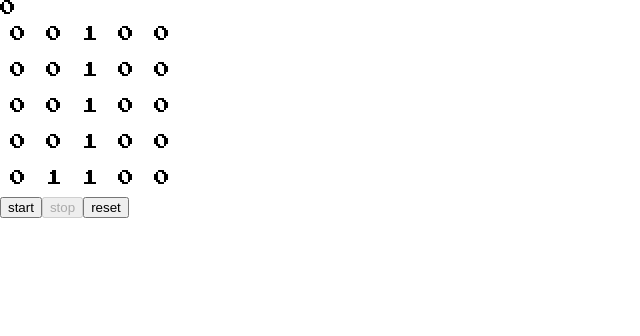
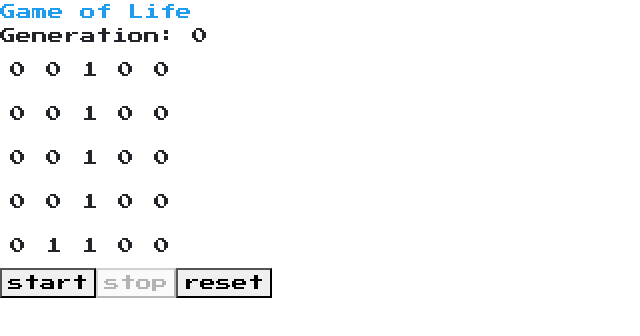
Before and after one commit to daniellzl/game-of-life, a React (Create React App) app: page / in a window 1280 px wide. Shown: the top 336 px of the page, without its empty margins (0-640 px from the left). Built offline with nearby package versions, Linux system fonts and the light colour scheme.

Commit message:
game-of-life css rough draft

```diff
--- a/src/components/game-of-life/game-of-life.component.jsx
+++ b/src/components/game-of-life/game-of-life.component.jsx
@@ -1,11 +1,15 @@
 import { useState } from "react";
 import { getRandomizedBoard, advanceOneGen, toggleCell } from "../../helper.js";
+import "nes.css/css/nes.min.css";
+import CSS from "./game-of-life.module.scss";
 
 const BOARD_X = 5;
-const BOARD_Y = 5
+const BOARD_Y = 5;
 const UPDATE_INTERVAL = 2000;
 
-const GameOfLife = ({ initialBoard = getRandomizedBoard(BOARD_X, BOARD_Y)}) => {
+const GameOfLife = ({
+  initialBoard = getRandomizedBoard(BOARD_X, BOARD_Y),
+}) => {
   const [board, setBoard] = useState(initialBoard);
   const [generation, setGeneration] = useState(0);
   const [gameInterval, setGameInterval] = useState(null);
@@ -37,19 +41,27 @@ const GameOfLife = ({ initialBoard = getRandomizedBoard(BOARD_X, BOARD_Y)}) => {
   };
 
   return (
-    <>
-      <div>{generation}</div>
+    <div className={CSS.gameOfLife}>
+      <div className="nes-text is-primary">Game of Life</div>
+      <div>Generation: {generation}</div>
+      <div>
         {board.map((row, rowI) => {
           return (
             <div key={`row${rowI}`} style={{ display: "flex" }}>
               {row.map((col, colI) => (
-              <div key={`col${colI}`} style={{ padding: "10px" }} onClick={handleCellClick(rowI, colI)}>
+                <div
+                  key={`col${colI}`}
+                  style={{ padding: "10px" }}
+                  onClick={handleCellClick(rowI, colI)}
+                >
                   {col}
                 </div>
               ))}
             </div>
           );
         })}
+      </div>
+
       <div>
         <button onClick={startGame} disabled={isLiveGame}>
           start
@@ -61,7 +73,7 @@ const GameOfLife = ({ initialBoard = getRandomizedBoard(BOARD_X, BOARD_Y)}) => {
           reset
         </button>
       </div>
-    </>
+    </div>
   );
 };
 
--- /dev/null
+++ b/src/components/game-of-life/game-of-life.module.scss
@@ -0,0 +1,3 @@
+.gameOfLife {
+
+}
```
Lines whose indentation alone changed are shown as unchanged.
